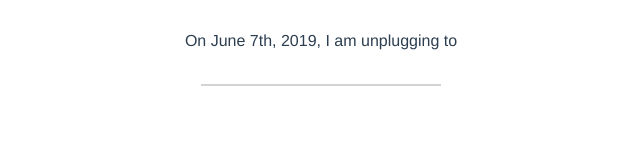
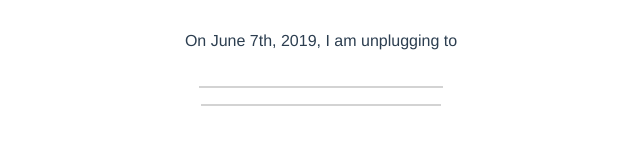
Before and after one commit to gillian20993/simple-pledges, a Vue app: page / in a window 1280 px wide. Shown: the part 248-392 px from the top of the page, without its empty margins (319-959 px from the left). Built offline with nearby package versions, Linux system fonts and the light colour scheme.

Commit message:
this is interesting but let's go a different direction

```diff
--- a/src/components/NaturalPledge.vue
+++ b/src/components/NaturalPledge.vue
@@ -2,7 +2,8 @@
   <div>
     <p>On June 7th, 2019, I am unplugging
     to </p>
-    <div class="activity" v-bind:class="{editing: editing}" type="text" @focus="editing=true" @blur="setEditing" @input="setPledge($event)" v-html="pledge" contenteditable="true"></div>
+    <input class="activity" v-bind:class="{editing: editing}" type="text" @focus="editing=true" @blur="setEditing" v-model="pledge" @input="go" :style="{ width: pledgeWidth + 'px' }"></input>
+    <div><span ref="hiddenActivity" class="activity hidden">{{ pledge }}</span></div>
   </div>
 </template>
 
@@ -14,22 +15,27 @@ export default {
   data () {
     return {
       editing: false,
-      pledge: '',
-      timer: null
+      timer: null,
+      checked: null,
+      pledge: null,
+      pledgeWidth: null
     }
   },
   methods: {
     setEditing: function () {
       console.log(this.pledge)
       console.log('hola')
-      if(this.pledge='') {
+      console.log(this.$refs.hiddenActivity.clientWidth)
+      if(!this.pledge) {
         this.editing = false
         // restart timer
-        this.triggerSampler();
+        //this.triggerSampler();
       }
     },
-    setPledge: function($event) {
-      this.pledge = $event.target.innerText
+    go: function ($event) {
+      console.log('yoyo')
+      console.log($event)
+      this.pledgeWidth = this.$refs.hiddenActivity.clientWidth + 50
     },
     triggerSampler: function () {
       console.log('hola ')
@@ -37,7 +43,7 @@ export default {
       this.timer = window.setTimeout(this.switchSample,2000)
     },
     switchSample: function () {
-      this.pledge = pledges[0]
+      //this.pledge = pledges[0]
     }
   }
 }
@@ -59,11 +65,17 @@ span {
   min-height:1rem;
 }
 .activity {
+  font-size: 1rem;
+  font-weight: normal;
   display: inline-block;
   min-width:15rem;
   min-height:1rem;
   border:0;
   border-bottom:2px solid LightGray; /* consider text-underline */
   outline:0;
+  font-family: 'Avenir', Helvetica, Arial, sans-serif;
+},
+.hidden {
+
 }
 </style>
```
